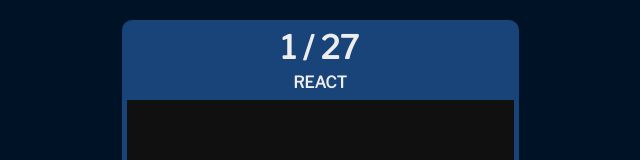
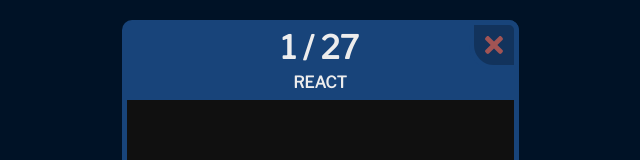
Before and after one commit to pungprakearti/quizzer, a React (Create React App) app: page / in a window 1280 px wide. Both pictures are taken after a click on the element "QUICK". Shown: the top 160 px of the page, without its empty margins (320-960 px from the left). Built offline with nearby package versions, Linux system fonts and the light colour scheme.

Commit message:
Added a button to exit out of the test.

```diff
--- a/src/Quiz.js
+++ b/src/Quiz.js
@@ -17,7 +17,11 @@
   render() {
     return (
       <React.Fragment>
-        <QuizHeader category={this.props.category} header={this.props.header} />
+        <QuizHeader
+          category={this.props.category}
+          header={this.props.header}
+          returnStart={this.props.returnStart}
+        />
         <div className="Mobile-border">
           {this.state.showQuestion ? (
             <React.Fragment>
--- a/src/QuizHeader.css
+++ b/src/QuizHeader.css
@@ -9,6 +9,7 @@
   background-color: rgb(24, 68, 122);
   width: 100%;
   max-width: 397px;
+  position: relative;
 }
 
 .QuizHeader-header {
@@ -24,3 +25,20 @@
   text-transform: uppercase;
   font-size: 16px;
 }
+
+.QuizHeader-x {
+  position: absolute;
+  display: flex;
+  justify-content: center;
+  align-items: center;
+  right: 0;
+  top: 0;
+  border: 5px solid rgb(24, 68, 122);
+  height: 40px;
+  width: 40px;
+  border-bottom-left-radius: 25px;
+  border-top-right-radius: 10px;
+  background-color: rgb(18, 51, 92);
+  color: rgb(161, 84, 84);
+  font-size: 26px;
+}
--- a/src/QuizHeader.js
+++ b/src/QuizHeader.js
@@ -1,10 +1,23 @@
 import React, { Component } from 'react';
+import { FaTimes } from 'react-icons/fa';
 import './QuizHeader.css';
 
 export default class QuizHeader extends Component {
   render() {
+    let x;
+    if (
+      this.props.category !== 'quiz summary' &&
+      this.props.category !== 'review'
+    ) {
+      x = (
+        <div className="QuizHeader-x" onClick={this.props.returnStart}>
+          <FaTimes />
+        </div>
+      );
+    }
     return (
       <div className="QuizHeader-cont">
+        {x}
         <div className="QuizHeader-header">{this.props.header}</div>
         <div className="QuizHeader-category">{this.props.category}</div>
       </div>
--- a/src/Quizzer.js
+++ b/src/Quizzer.js
@@ -47,6 +47,7 @@
         wrongAnswer={this.wrongAnswer}
         header={`${this.state.qNum + 1} / ${this.qOrder.length}`}
         qID={this.qOrder[this.state.qNum]}
+        returnStart={this.props.returnStart}
       />
     ) : (
       <Stats
--- a/src/Start.css
+++ b/src/Start.css
@@ -27,10 +27,14 @@
   line-height: 40px;
   border-radius: 10px;
   border: 5px solid rgb(24, 68, 122);
-  margin-top: 35px;
-  margin-bottom: 35px;
+  margin-top: 30px;
+  margin-bottom: 20px;
 }
 
 .Start-btn-cont {
   width: 100%;
+  display: flex;
+  flex-direction: column;
+  justify-content: flex-start;
+  align-items: center;
 }
--- a/src/Stats.js
+++ b/src/Stats.js
@@ -29,7 +29,7 @@
     this.review = (
       <Quiz
         question={this.props.questions[q]}
-        category="Review"
+        category="review"
         summary={this.summary}
         header={q}
         qID={q}
```
